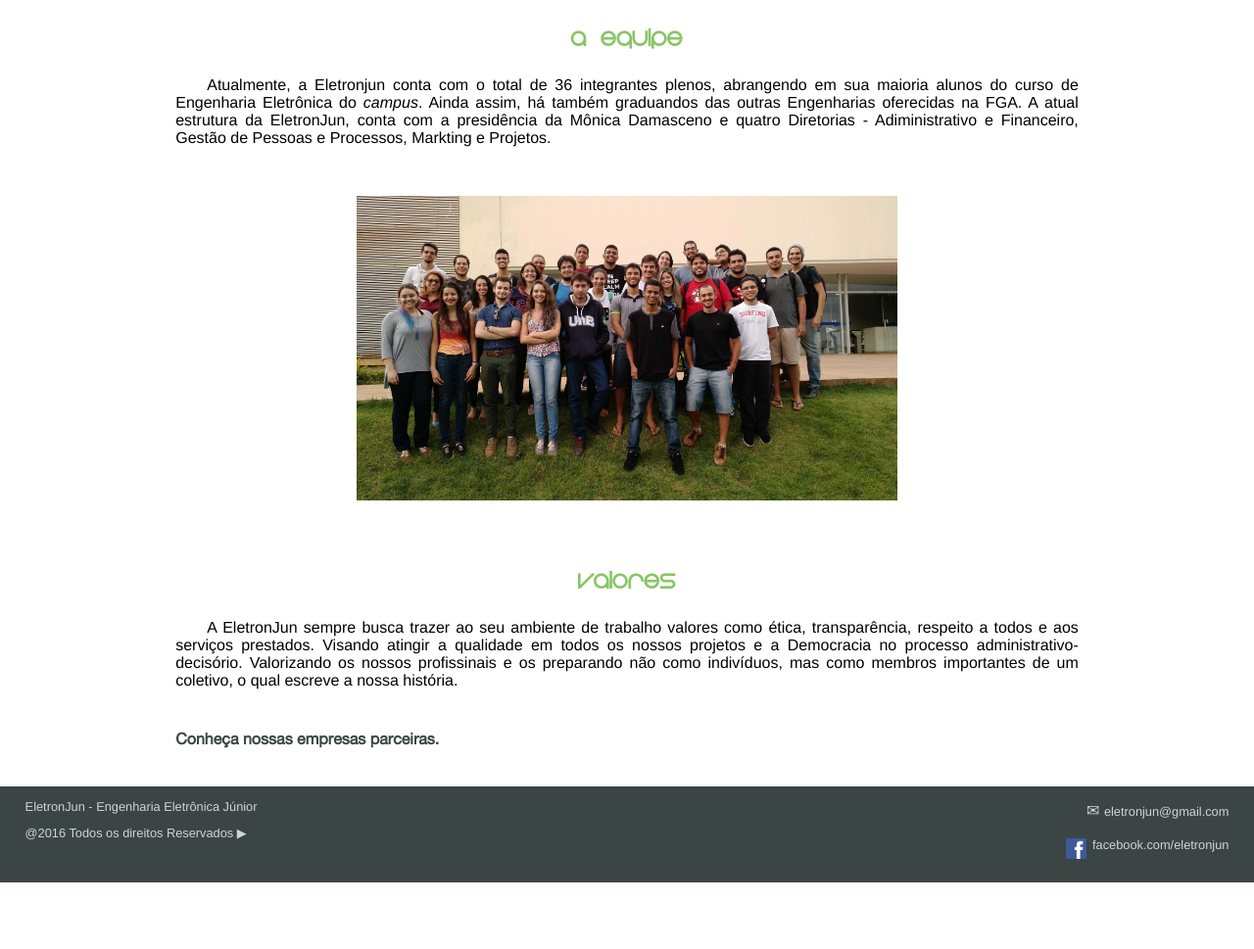
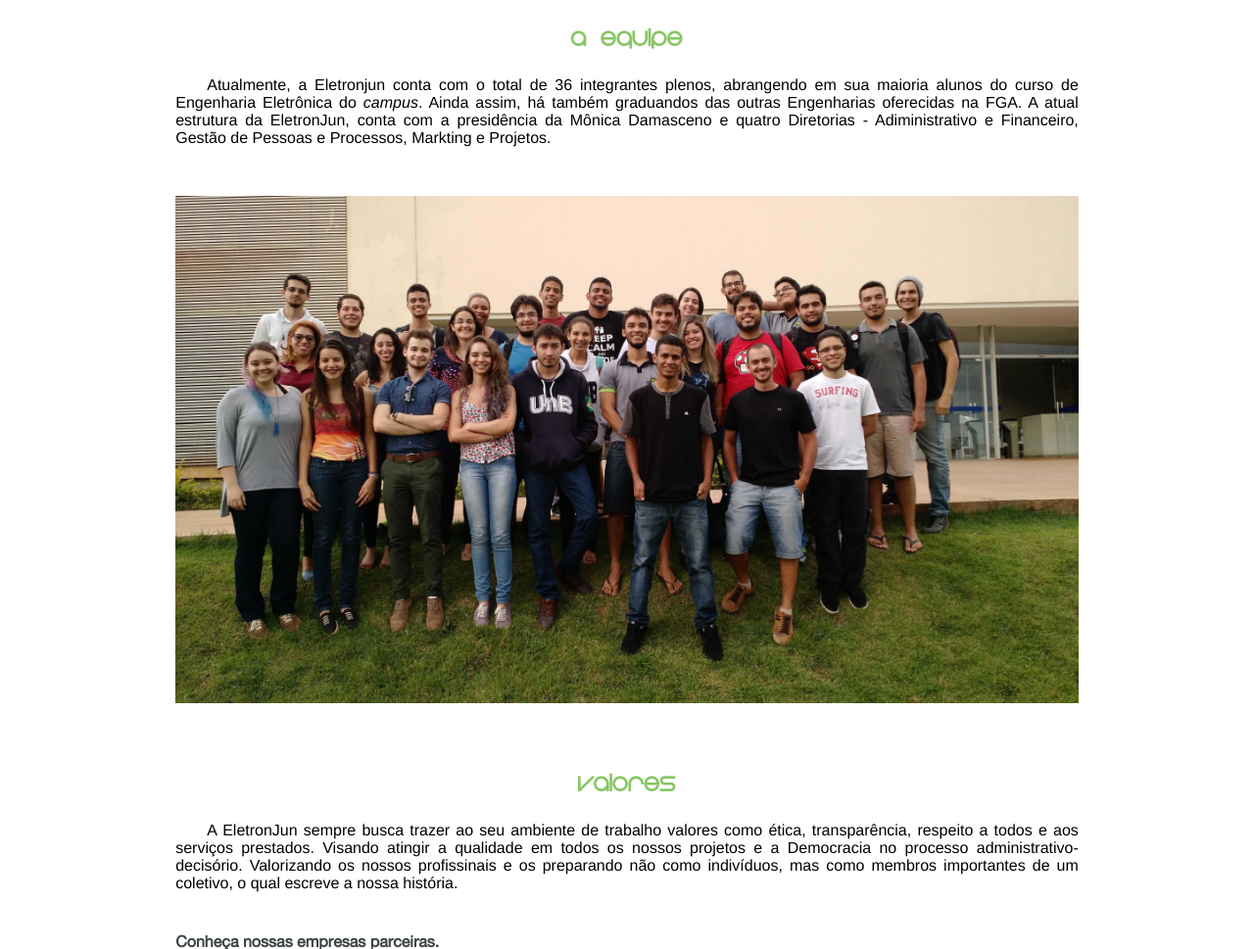
Before and after one commit to VinyPinheiro/SiteEletronjun, a PHP site: page /historia.html in a window 1280 px wide. Shown: the part 542-1511 px from the top of the page at 98% size. Before the commit the page ends 1443 px from the top, so only its background shows below. Run offline with PHP 8.4, Linux system fonts and the light colour scheme.

Commit message:
Ajuste Fotos

```diff
--- a/css/styles.css
+++ b/css/styles.css
@@ -279,7 +279,6 @@ span{
 	float: left;
 }
 .leftt{
-
 	background-color: #FF00FF;
 }
 .img-leftt{
@@ -296,7 +295,7 @@ span{
 	display: block;
 	margin: auto;
 	margin-top: 1rem;
-	width: 60%;
+	width: 100%;
 }
 .img-legend{
 	position:absolute;
```
